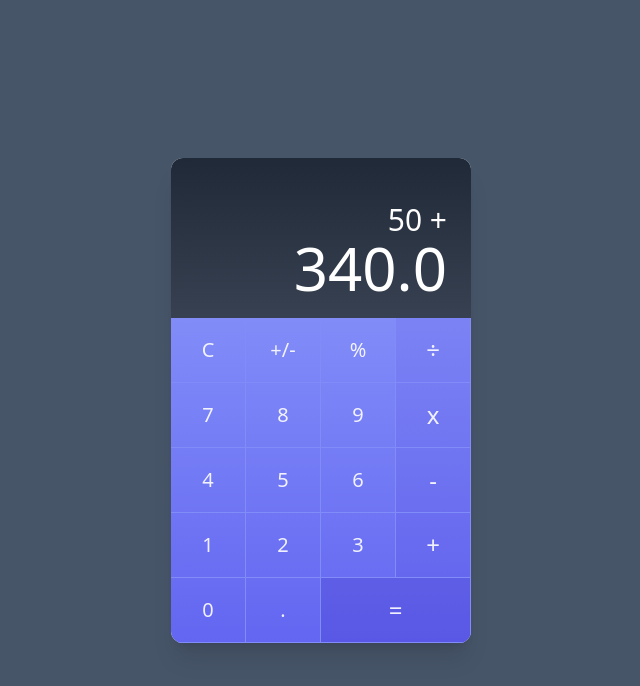
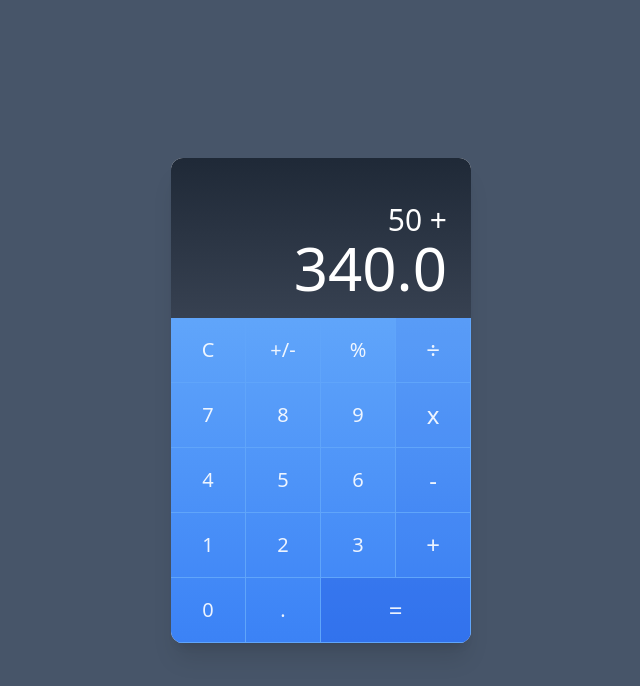
Before and after one commit to fhidalgorosabal/calculator, an Angular app: page /calculator in a window 1280 px wide. Shown: the top 686 px of the page, without its empty margins (319-959 px from the left). Built offline with nearby package versions, Linux system fonts and the light colour scheme.

Commit message:
fix: Change bg color

```diff
--- a/src/app/calculator/components/calculator-button/calculator-button.component.css
+++ b/src/app/calculator/components/calculator-button/calculator-button.component.css
@@ -1,15 +1,15 @@
 button {
-    @apply w-full h-16 outline-none focus:outline-none hover:bg-indigo-700 hover:bg-opacity-20 text-white text-opacity-90 text-xl font-light
+    @apply w-full h-16 outline-none focus:outline-none hover:bg-blue-700 hover:bg-opacity-20 text-white text-opacity-90 text-xl font-light
 }
 
 .is-command {
-    @apply bg-indigo-700 bg-opacity-10 text-2xl
+    @apply bg-blue-700 bg-opacity-10 text-2xl
  }
 
  .is-command-plus {
-     @apply bg-indigo-700 bg-opacity-30 text-2xl
+     @apply bg-blue-700 bg-opacity-30 text-2xl
   }
 
   .is-pressed {
-      @apply bg-indigo-800 bg-opacity-30 text-2xl
+      @apply bg-blue-800 bg-opacity-30 text-2xl
    }
--- a/src/app/calculator/components/calculator-button/calculator-button.component.ts
+++ b/src/app/calculator/components/calculator-button/calculator-button.component.ts
@@ -19,7 +19,7 @@ import {
   styleUrl: './calculator-button.component.css',
   changeDetection: ChangeDetectionStrategy.OnPush,
   host: {
-    class: 'border-r border-b border-indigo-400',
+    class: 'border-r border-b border-blue-400',
     '[class.w-1/4]': '!isDoubleSize()',
     '[class.w-2/4]': 'isDoubleSize()'
   }
--- a/src/app/calculator/components/calculator/calculator.component.html
+++ b/src/app/calculator/components/calculator/calculator.component.html
@@ -5,7 +5,7 @@
         <span>340.0</span>
     </div>
 </div>
-<div class="w-full bg-gradient-to-b from-indigo-400 to-indigo-500">
+<div class="w-full bg-gradient-to-b from-blue-400 to-blue-500">
     <div class="flex w-full">
         <calculator-button (onClick)="handleClick($event)">C</calculator-button>
         <calculator-button (onClick)="handleClick($event)">+/-</calculator-button>
```
